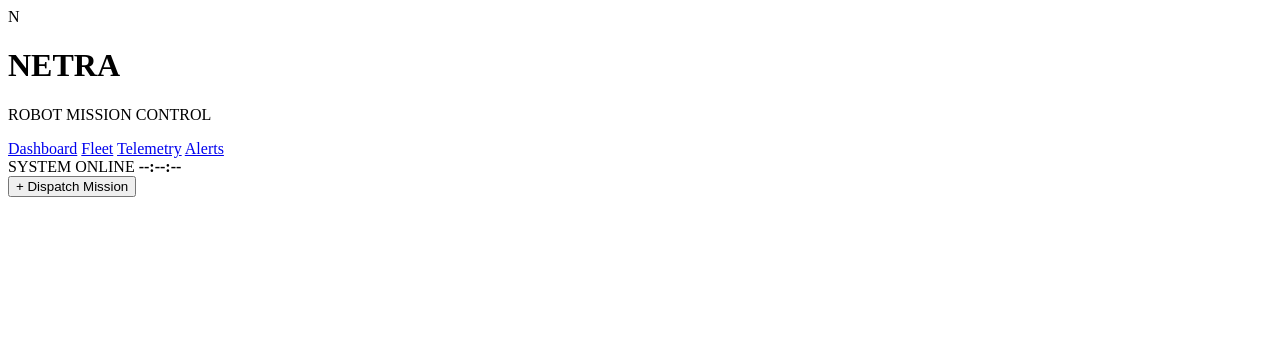
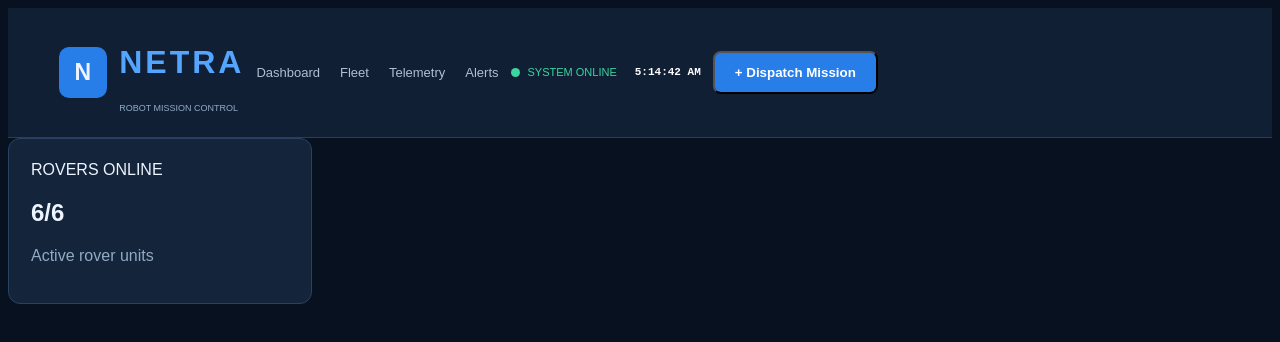
Before and after one commit to sailuvarma/s7_Netra, a plain HTML site: page index.html in a window 1280 px wide. Drawn offline with Linux system fonts and the light colour scheme.

Commit message:
part3 20_11_2026

```diff
--- a/index.html
+++ b/index.html
@@ -4,7 +4,8 @@
     <meta charset="UTF-8">
     <meta name="viewport" content="width=device-width, initial-scale=1.0">
     <title>NETRA Robot Monitoring System</title>
-   <!-- <link rel="stylesheet" href="style.css">-->
+    <link rel="stylesheet" href="style.css">
+
 </head>
 <body>
     <header class="topbar">
@@ -13,7 +14,6 @@
     <div>
       <h1>NETRA</h1>
       <p>ROBOT MISSION CONTROL</p>
-    </div>
     </div>
   <nav>
     <a href="#dashboard">Dashboard</a>
@@ -27,7 +27,19 @@
   <strong id="clock">--:--:--</strong>
 </div>
 <button id="dispatch-open" type="button">
-    + Dispatch Mission</button>
+  + Dispatch Mission
+</button>
 </header>
+<main class="page">
+  <section class="kpi-grid">
+    <article class="kpi-card">
+      <span>ROVERS ONLINE</span>
+      <h2 id="online-count">6/6</h2>
+      <p> Active rover units</p>
+    </article>
+     <!-- three more cards, same shape-->
+  </section>
+</main>
+<script src="script.js"></script>
 </body>
 </html>
--- /dev/null
+++ b/script.js
@@ -0,0 +1,8 @@
+function updateClock(){
+    const clock=document.getElementById("clock");
+    if(clock)
+        clock.textContent=new Date().toLocaleTimeString();
+}
+updateClock();{
+    setInterval(updateClock,1000);
+}
--- a/style.css
+++ b/style.css
@@ -78,3 +78,44 @@ nav a:hover{
 background: #39d6a0;
 border-radius: 50%
 }
+#clock{
+    color:white ;
+    margin-left: 10px;
+    font-family: monospace;
+}
+.page{
+    padding: 35px,5%;
+}
+.page p{
+    color: #91aac5;
+}
+.kpi-grid{
+    display: grid;
+    grid-template-columns: repeat(4,1fr);
+    gap: 16px;
+    margin-bottom: 30px;
+}
+.kpi-card,panel{
+    background: #14243a;
+    border: 1px solid #2a4262;
+    border-radius: 12px;
+}
+.kpi-card{
+    padding: 22px;
+    transition: 0.2s;
+}
+kpi-card-hover{
+    border-color: #438cff;
+    transform: translate(-3px);
+}
+.kpi-card-span{
+    color: #91a8c5;
+    font-size: 10px;
+    letter-spacing: 1px;
+    font-weight: bold;
+}
+.kpi-card-h2{
+    color: #54a5ff;
+    font-size: 20px;
+margin: 14px 0 8px;
+}
```
Lines whose indentation alone changed are shown as unchanged.
